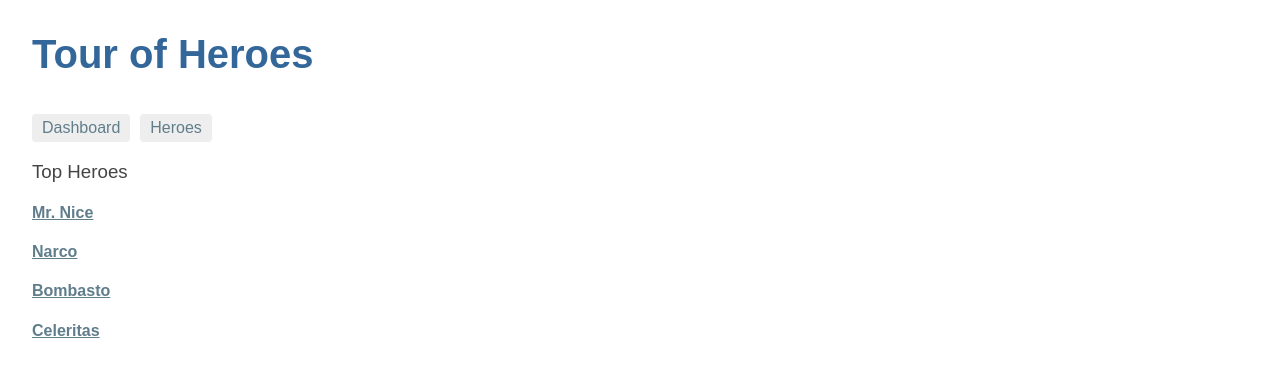
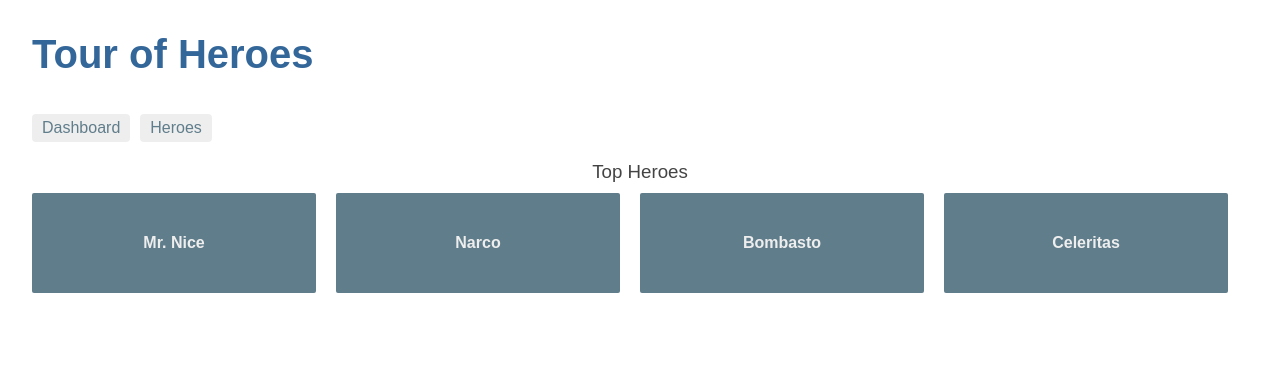
Before and after one commit to Artem56/tour-of-heroes, an Angular app: page /dashboard in a window 1280 px wide. Shown: the top 374 px of the page. Built offline with nearby package versions, Linux system fonts and the light colour scheme.

Commit message:
Добавлены стили

```diff
--- /dev/null
+++ b/src/app/app.component.css
@@ -0,0 +1,28 @@
+h1 {
+  font-size: 1.2em;
+  color: #999;
+  margin-bottom: 0;
+}
+h2 {
+  font-size: 2em;
+  margin-top: 0;
+  padding-top: 0;
+}
+nav a {
+  padding: 5px 10px;
+  text-decoration: none;
+  margin-top: 10px;
+  display: inline-block;
+  background-color: #eee;
+  border-radius: 4px;
+}
+nav a:visited, a:link {
+  color: #607D8B;
+}
+nav a:hover {
+  color: #039be5;
+  background-color: #CFD8DC;
+}
+nav a.active {
+  color: #039be5;
+}
--- /dev/null
+++ b/src/app/dashboard.component.css
@@ -0,0 +1,61 @@
+[class*='col-'] {
+  float: left;
+  padding-right: 20px;
+  padding-bottom: 20px;
+}
+[class*='col-']:last-of-type {
+  padding-right: 0;
+}
+a {
+  text-decoration: none;
+}
+*, *:after, *:before {
+  -webkit-box-sizing: border-box;
+  -moz-box-sizing: border-box;
+  box-sizing: border-box;
+}
+h3 {
+  text-align: center; margin-bottom: 0;
+}
+h4 {
+  position: relative;
+}
+.grid {
+  margin: 0;
+}
+.col-1-4 {
+  width: 25%;
+}
+.module {
+  padding: 20px;
+  text-align: center;
+  color: #eee;
+  max-height: 120px;
+  min-width: 120px;
+  background-color: #607D8B;
+  border-radius: 2px;
+}
+.module:hover {
+  background-color: #EEE;
+  cursor: pointer;
+  color: #607d8b;
+}
+.grid-pad {
+  padding: 10px 0;
+}
+.grid-pad > [class*='col-']:last-of-type {
+  padding-right: 20px;
+}
+@media (max-width: 600px) {
+  .module {
+    font-size: 10px;
+    max-height: 75px; }
+}
+@media (max-width: 1024px) {
+  .grid {
+    margin: 0;
+  }
+  .module {
+    min-width: 60px;
+  }
+}
--- a/src/app/dashboard.component.ts
+++ b/src/app/dashboard.component.ts
@@ -6,6 +6,7 @@ import { HeroService } from './hero.service';
 @Component({
   selector: 'app-dashboard',
   templateUrl: './dashboard.component.html',
+  styleUrls: [ './dashboard.component.css' ]
 })
 
 export class DashboardComponent implements OnInit {
--- /dev/null
+++ b/src/app/hero-detail.component.css
@@ -0,0 +1,29 @@
+label {
+  display: inline-block;
+  width: 3em;
+  margin: .5em 0;
+  color: #607D8B;
+  font-weight: bold;
+}
+input {
+  height: 2em;
+  font-size: 1em;
+  padding-left: .4em;
+}
+button {
+  margin-top: 20px;
+  font-family: Arial;
+  background-color: #eee;
+  border: none;
+  padding: 5px 10px;
+  border-radius: 4px;
+  cursor: pointer; cursor: hand;
+}
+button:hover {
+  background-color: #cfd8dc;
+}
+button:disabled {
+  background-color: #eee;
+  color: #ccc;
+  cursor: auto;
+}
```
Also changed, not shown: src/app/hero-detail.component.ts (+4 -3 lines).
